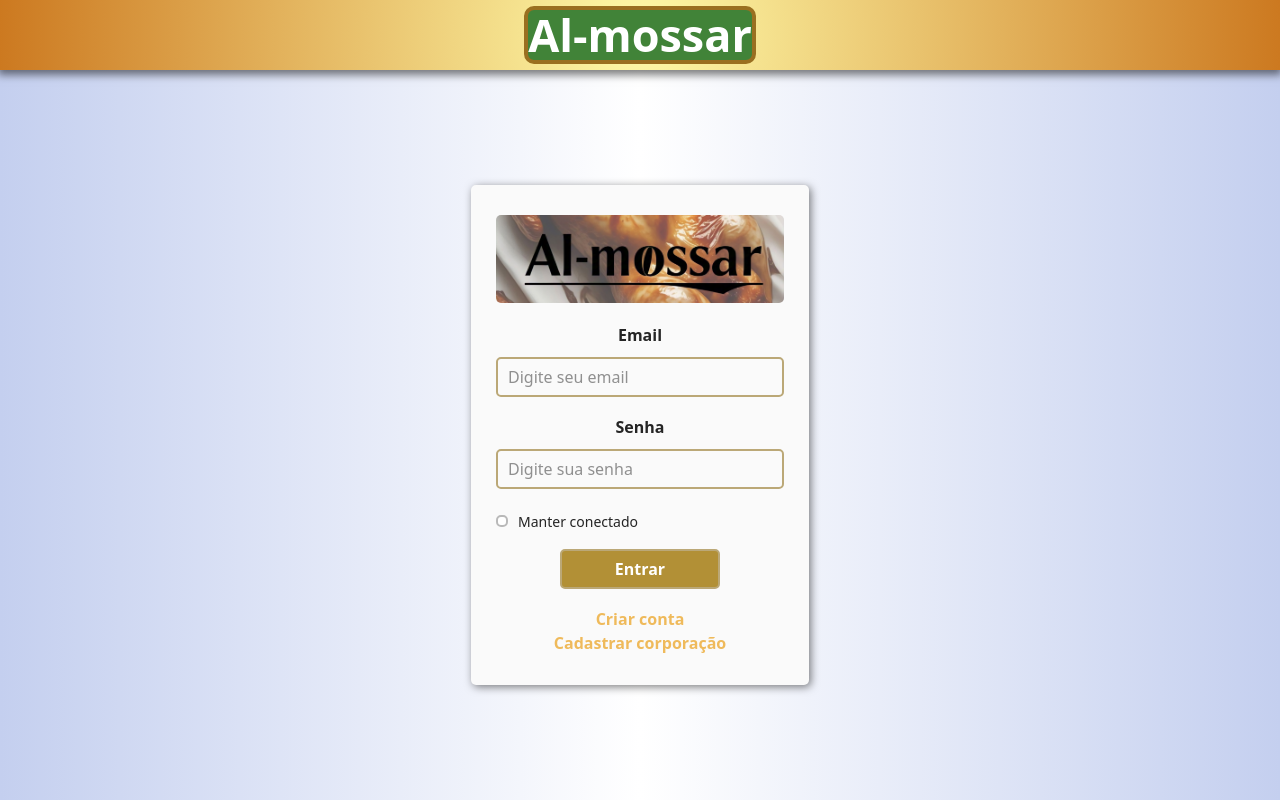
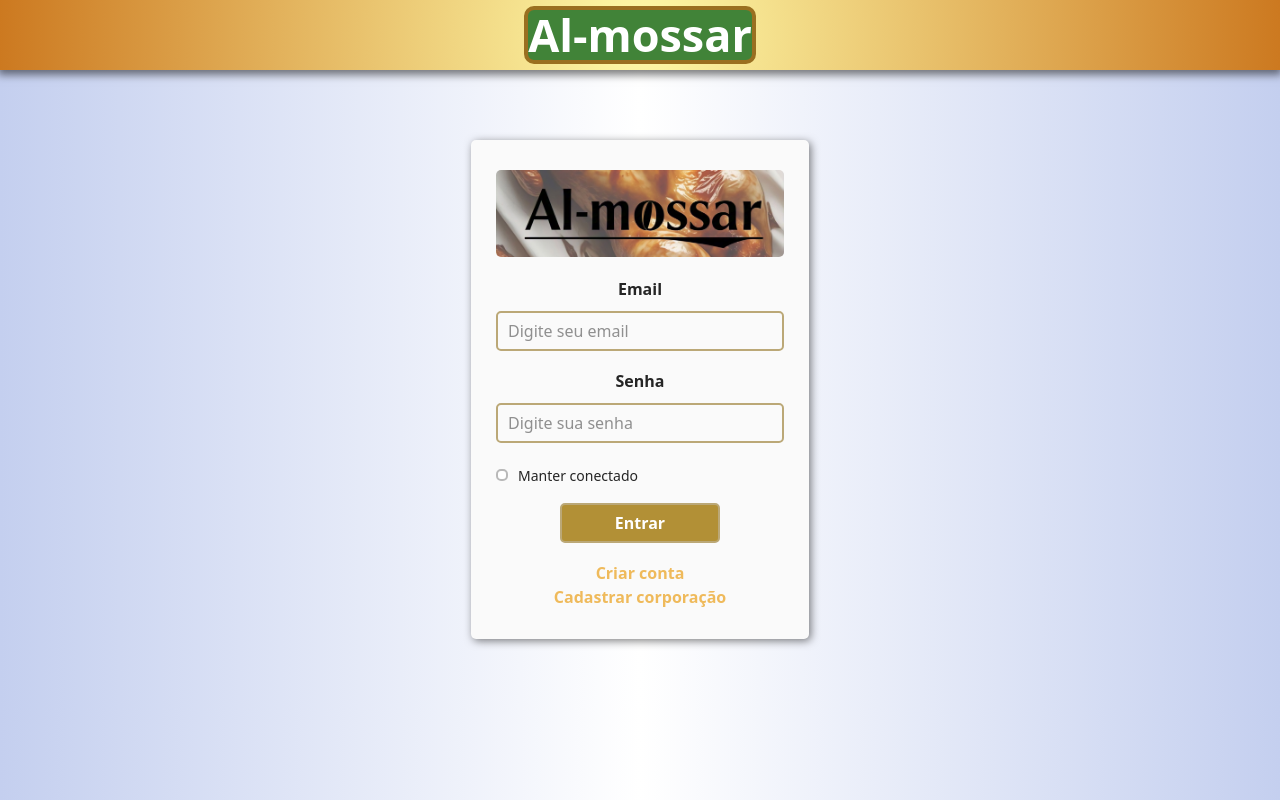
Before and after one commit to isGLanna/Al-mossar, a React (Vite) app in the folder Frontend/: page / in a window 1280 px wide. Built offline with nearby package versions, Linux system fonts and the light colour scheme.

Commit message:
Removendo licensa

```diff
--- a/Frontend/src/componentes/moleculas/formulario.sass
+++ b/Frontend/src/componentes/moleculas/formulario.sass
@@ -2,7 +2,7 @@
 
 .container
   display: flex
-  height: calc(100vh - 70px)
+  height: 100%
   width: 100%
   max-width: 100vw
   justify-content: center
--- a/Frontend/src/componentes/moleculas/pseudo-topbar.scss
+++ b/Frontend/src/componentes/moleculas/pseudo-topbar.scss
@@ -18,10 +18,11 @@
     justify-content: center;
     align-items: center;
     background: transparent;
+    outline: none;
     transition: 300ms ease;
 
     &:hover{
-      background: #ffffff40
+      background: #ffffff40;
     }
   }
 }
```
Also changed, not shown: 1 other file (tests, documents, lock files or other folders).
